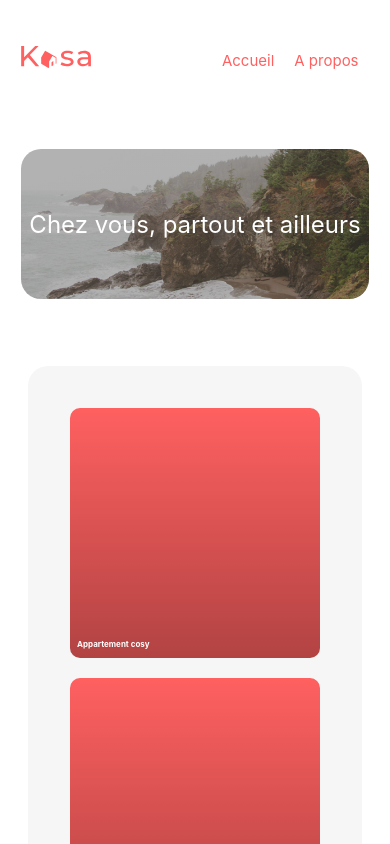
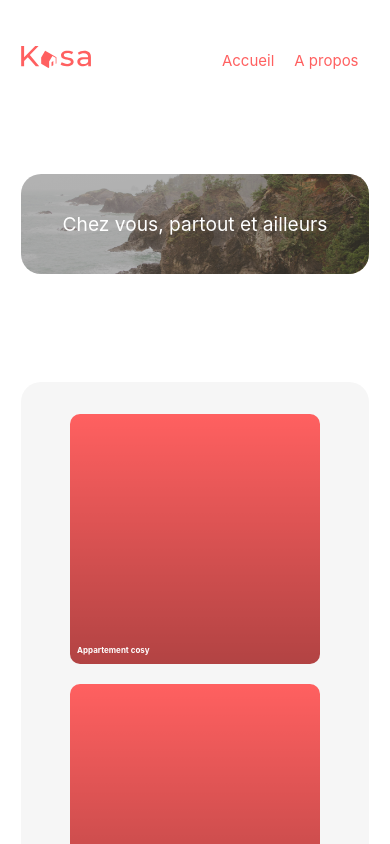
Before and after one commit to VivieRn/Creez_une_application_web_de_location_immobiliere_avec_React, a React (Create React App) app: page / in a window 390 px wide. Shown: the top 844 px of the page. Built offline with nearby package versions, Linux system fonts and the light colour scheme.

Commit message:
Révision du Responsive

```diff
--- a/src/components/rentalList.js
+++ b/src/components/rentalList.js
@@ -8,6 +8,7 @@ import "../style/rentalList.scss";
 function RentalList() {
   return (
     <div className="RentalList">
+      <div className="ctn-flat-list">
         <ul className="flat-list">
           {flatList.map((flat) => (
             <Link to={`/flat/${flat.id}`} key={flat.id}>
@@ -18,6 +19,7 @@ function RentalList() {
           ))}
         </ul>
       </div>
+    </div>
   );
 }
 
--- a/src/style/Banner.scss
+++ b/src/style/Banner.scss
@@ -44,4 +44,16 @@
       }
     }
   }
+  @media (max-width: 400px) {
+    .banner {
+      p {
+        font-size: 1.2em;
+        height: 100px;
+      }
+
+      img {
+        height: 100px;
+      }
+    }
+  }
 }
--- a/src/style/FlatDetails.scss
+++ b/src/style/FlatDetails.scss
@@ -13,7 +13,7 @@
   }
 
   .flatImg {
-    width: 80%;
+    width: 89%;
     height: 600px;
     border-radius: 10px;
     margin-bottom: 1em;
@@ -33,17 +33,17 @@
     cursor: pointer;
 
     &Left {
-      left: 8%;
+      left: 5%;
     }
 
     &Right {
-      right: 8%;
+      right: 5%;
     }
   }
 
   .flatContainer {
     display: flex;
-    width: 80%;
+    width: 89%;
     justify-content: space-between;
   }
 
@@ -115,7 +115,7 @@
 
   .boxDetails3 {
     display: flex;
-    width: 80%;
+    width: 89%;
     justify-content: space-between;
     align-items: flex-start;
     margin-left: auto;
@@ -152,26 +152,27 @@
     font-size: 2em;
     margin-right: 1em;
   }
-
   .open {
     display: flex;
     justify-content: center;
     background-color: #f6f6f6;
     color: #ff6060;
     border-radius: 0 0 10px 10px;
-    max-height: 0;
     overflow: hidden;
-    transition: max-height 0.5s ease-in-out;
+
 
     p {
       margin: 1em;
     }
 
   }
+  .text {
+    max-height: 0;
+    overflow: hidden;
+    transition: max-height 0.8s ease-in-out;
+}
+
 .text.open {
-    max-height: 500px;
-  }
-  .equipements.open {
     max-height: 500px;
 }
 .equipements {
@@ -179,18 +180,23 @@
   display: flex;
   flex-direction: column;
   align-items: center;
+  max-height: 0;
+  overflow: hidden;
+  transition: max-height 0.8s ease-in-out;
+}
+.equipements.open {
+  max-height: 500px;
 }
 .equipements p {
   margin: 0;
 }
-
 
   // Media Queries
 
   @media (max-width: 1400px) {
     .flatImg { height: 500px; }
     .arrowNav { font-size: 8em; }
-    .boxDetails3 { margin-top: 1em; width: 80%; }
+    .boxDetails3 { margin-top: 1em; }
   }
 
   @media (max-width: 1060px) {
@@ -235,14 +241,3 @@
     .stars { font-size: 0.8em;}
   }
 }
-
-// Ajout des animations
-@keyframes fadeIn {
-  0% { opacity: 0; }
-  100% { opacity: 1; }
-}
-
-@keyframes fadeOut {
-  0% { opacity: 1; }
-  100% { opacity: 0; }
-}
--- a/src/style/rentalList.scss
+++ b/src/style/rentalList.scss
@@ -4,16 +4,18 @@
   margin-top: 2em;
 }
 
+.ctn-flat-list {
+  width: 89%;
+}
+
 .flat-list {
   display: grid;
-  grid-template-columns: repeat(3, 1fr);
-  gap: 1fr;
+  justify-items: center;
+  grid-template-columns:  repeat(3,1fr);
   background-color: #f6f6f6;
   border-radius: 20px;
+  gap:20px;
   padding: 2em;
-  margin: 0;
-  margin-bottom: 3em;
-  width: auto;
 }
 
 .flat-item {
@@ -21,20 +23,8 @@
   background: linear-gradient(rgba(0, 0, 0, 0.0), rgba(0, 0, 0, 0.3));
   background-color: #ff6060;
   border-radius: 10px;
-  height: 17em;
-  width: 17em;
-  margin: 10px;
-  display: flex;
-  align-items: center;
-  justify-content: center;
-  flex-direction: column;
-}
-
-.flat-item img {
-  width: 100%;
-  height: 100%;
-  object-fit: cover;
-  border-radius: 10px;
+  height: 19em;
+  width: 19em;
 }
 
 .flat-item h2 {
@@ -49,7 +39,18 @@
   margin-left: 5px;
   padding: 2px;
 }
-
+@media (min-width: 3800px) {
+  .flat-item {
+    height: 27em;
+    width: 27em;
+  }
+}
+@media (max-width: 1600px) {
+  .flat-item {
+    height: 15em;
+    width: 15em;
+  }
+}
 @media (max-width: 1400px) {
   .flat-list {
     grid-template-columns: repeat(2, 1fr);
@@ -59,10 +60,9 @@
 /* Media Query pour les écrans moyens */
 @media (max-width: 1024px) {
   .flat-item {
-    height: 15em;
-    width: 15em;
+    height: 14em;
+    width: 14em;
   }
-
   .flat-item h2 {
     font-size: 12px;
   }
@@ -86,8 +86,8 @@
   }
 
   .flat-item {
-    height: 15em;
-    width: 15em;
+    height: 13em;
+    width: 13em;
   }
 
   .flat-item h2 {
@@ -116,3 +116,13 @@
     font-size: 8px;
   }
 }
+@media (max-width: 300px) {
+  .flat-item {
+    height: 8em;
+    width: 8em;
+  }
+
+  .flat-item h2 {
+    font-size: 6px;
+  }
+}
```
Lines whose indentation alone changed are shown as unchanged.
